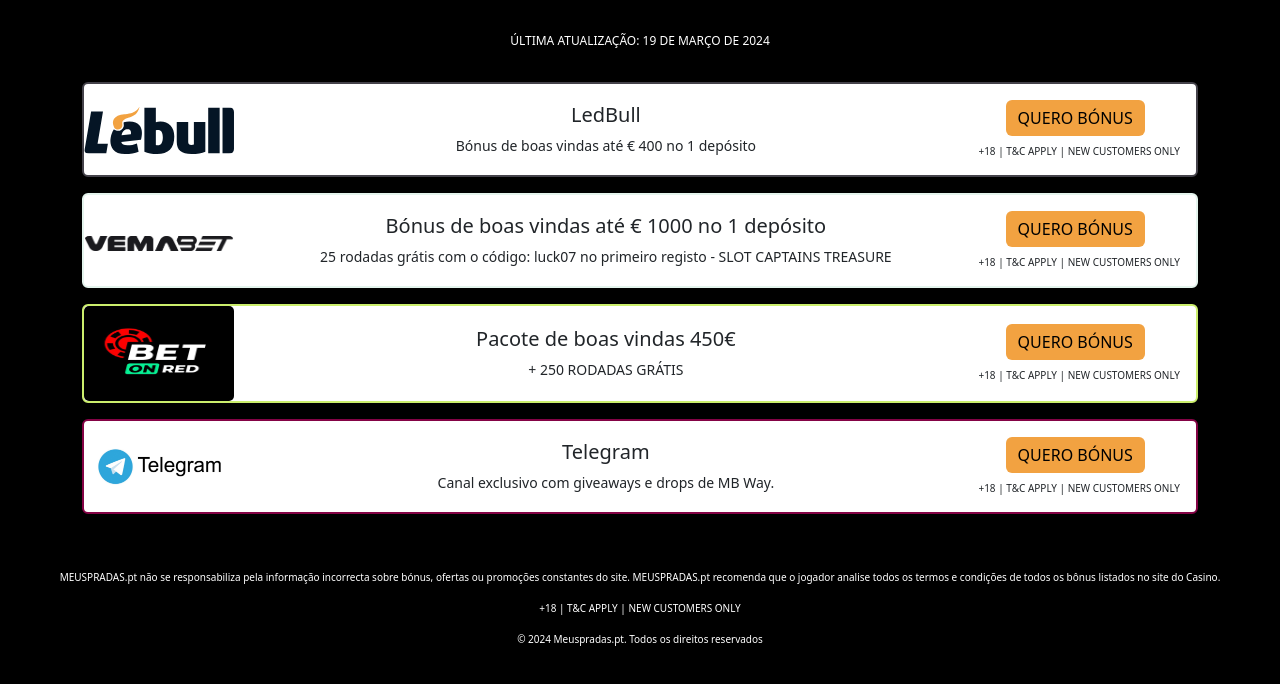
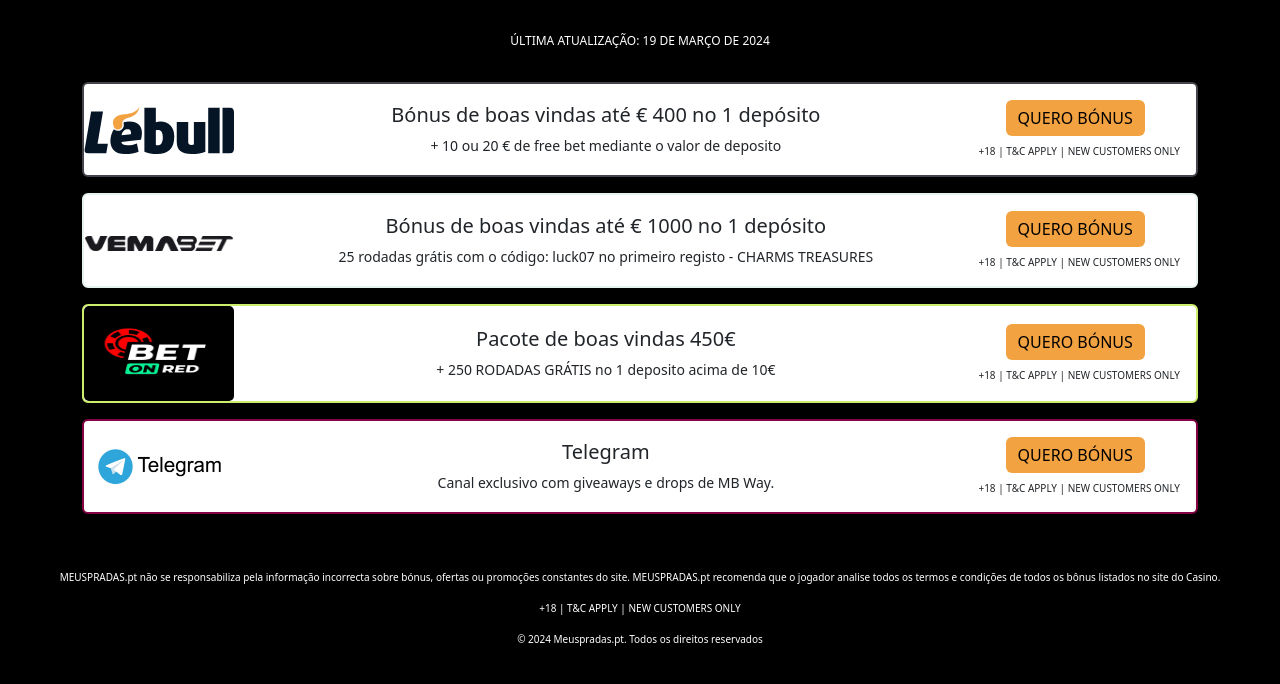
Before and after one commit to pmbaldaia/meuspradas, a React (Create React App) app: page / in a window 1280 px wide. Both pictures are taken after a click on the button "Confirmar". Shown: the top 684 px of the page. Built offline with nearby package versions, Linux system fonts and the light colour scheme.

Commit message:
updateCardsInfo

```diff
--- a/src/components/cards.tsx
+++ b/src/components/cards.tsx
@@ -7,8 +7,8 @@
     const cards = [
         {
             id: 1,
-            title: 'LedBull',
-            text: 'Bónus de boas vindas até € 400 no 1 depósito',
+            title: 'Bónus de boas vindas até € 400 no 1 depósito',
+            text: '+ 10 ou 20 € de free bet mediante o valor de deposito',
             imgSrc: './img/Logo_Lebull - Dark.svg',
             buttonLink: 'https://www.lebull.pt/?partner=p70172p70383p7254#registration',
             buttonText: 'QUERO BÓNUS',
@@ -17,7 +17,7 @@
         {
             id: 2,
             title: 'Bónus de boas vindas até € 1000 no 1 depósito',
-            text: '25 rodadas grátis com o código: luck07 no primeiro registo - SLOT CAPTAINS TREASURE',
+            text: '25 rodadas grátis com o código: luck07 no primeiro registo - CHARMS TREASURES',
             imgSrc: './img/VM logo main (dark).png',
             buttonLink: 'https://vb.staaqwe.com/pt/casino?partner=p3704p925p1e7a#registration',
             buttonText: 'QUERO BÓNUS',
@@ -26,7 +26,7 @@
         {
             id: 3,
             title: 'Pacote de boas vindas 450€',
-            text: '+ 250 RODADAS GRÁTIS',
+            text: '+ 250 RODADAS GRÁTIS no 1 deposito acima de 10€',
             imgSrc: './img/betonred.jpeg',
             buttonLink: 'https://track.betmenaffiliates.com/visit/?bta=38821&nci=5345&afp10=Casino',
             buttonText: 'QUERO BÓNUS',
```
